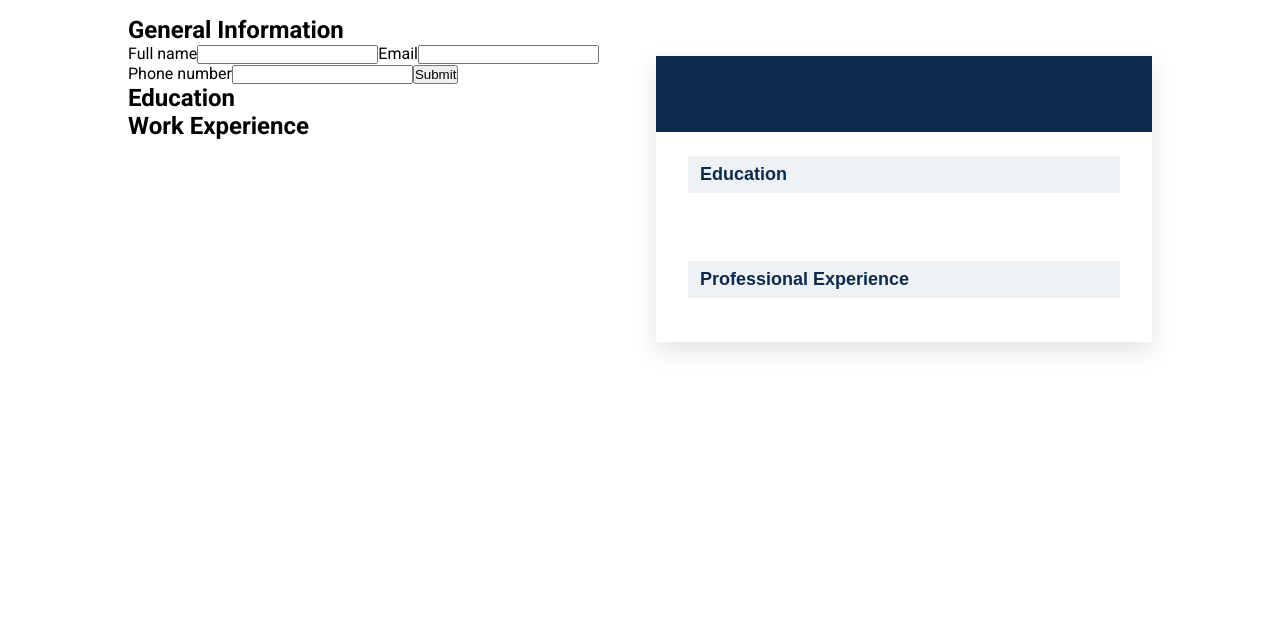
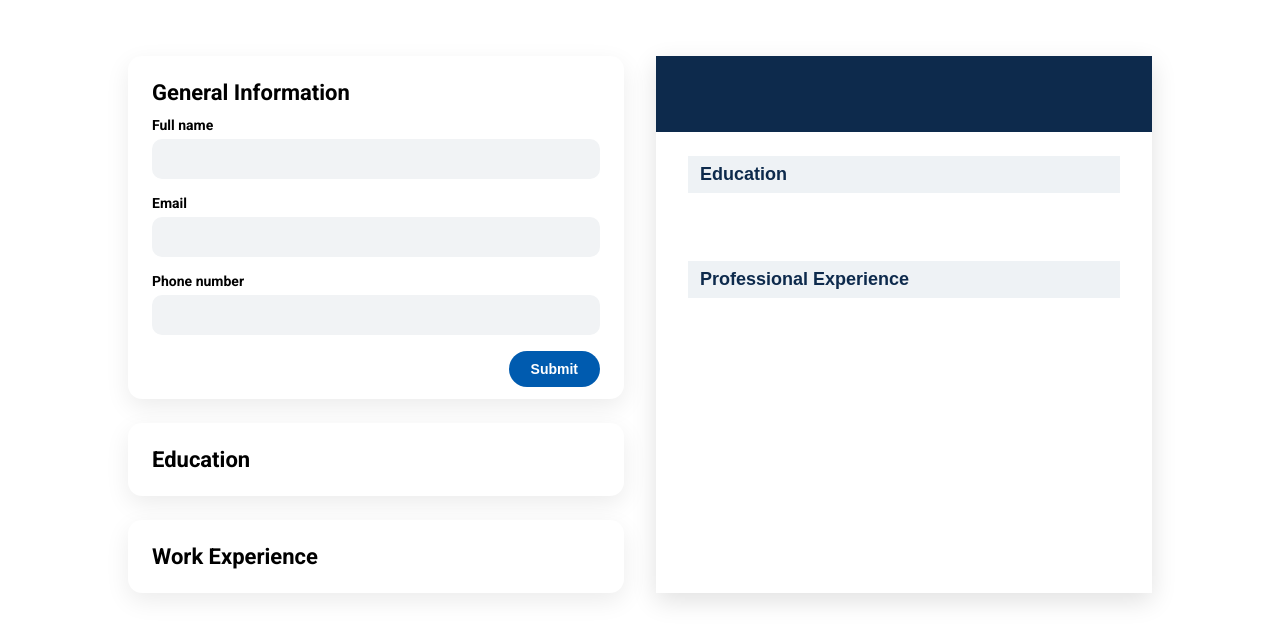
Before and after one commit to leetbeet/cv-application, a React (Vite) app: page / in a window 1280 px wide. Both pictures are taken after a click on the element "General Information". Shown: the top 642 px of the page. Built offline with nearby package versions, Linux system fonts and the light colour scheme.

Commit message:
style: forms

```diff
--- a/src/components/App.jsx
+++ b/src/components/App.jsx
@@ -4,6 +4,7 @@ import GeneralInfo from './GeneralInfo';
 import WorkExperience from './WorkExperience';
 import Education from './Education';
 import Resume from './Resume';
+import '../styles/form.css';
 
 export default function App() {
   const [general, setGeneral] = useState({
--- a/src/styles/form.css
+++ b/src/styles/form.css
@@ -0,0 +1,115 @@
+.form {
+  display: flex;
+  flex-direction: column;
+  gap: 24px;
+  margin: 40px auto;
+}
+
+.general-form,
+.education-form,
+.work-form {
+  background: #ffffff;
+  border-radius: 14px;
+  padding: 12px 24px;
+  box-shadow: 0 8px 24px rgba(0, 0, 0, 0.08);
+}
+
+.general-form > h2,
+.education-form > h2,
+.work-form > h2 {
+  display: flex;
+  align-items: center;
+  justify-content: space-between;
+  font-size: 22px;
+  font-weight: 700;
+  cursor: pointer;
+  margin: 12px 0;
+}
+
+form {
+  display: flex;
+  flex-direction: column;
+  gap: 16px;
+}
+
+label {
+  display: flex;
+  flex-direction: column;
+  gap: 6px;
+  font-size: 14px;
+  font-weight: 600;
+}
+
+input,
+textarea {
+  background: #f1f3f5;
+  border: none;
+  border-radius: 10px;
+  padding: 12px 14px;
+  font-size: 14px;
+  outline: none;
+}
+
+textarea {
+  resize: none;
+  min-height: 90px;
+}
+
+input::placeholder,
+textarea::placeholder {
+  color: #888;
+}
+
+form > div {
+  display: flex;
+  gap: 16px;
+}
+
+button {
+  align-self: flex-end;
+  background: #005baf;
+  color: #ffffff;
+  border: none;
+  border-radius: 999px;
+  padding: 10px 22px;
+  font-size: 14px;
+  font-weight: 600;
+  cursor: pointer;
+}
+
+button:hover {
+  filter: brightness(90%);
+}
+
+.openFormBtn {
+  background: #ffffff;
+  border-radius: 14px;
+  padding: 20px;
+  box-shadow: 0 6px 18px rgba(0, 0, 0, 0.06);
+  cursor: pointer;
+  transition: transform 0.15s ease, background 0.15s ease;
+}
+
+.openFormBtn:hover {
+  background: #f7f7f7;
+  transform: translateY(-2px);
+}
+
+.openFormBtn h2 {
+  margin: 0;
+  font-size: 16px;
+  font-weight: 700;
+}
+
+.openFormBtn h3 {
+  margin-top: 6px;
+  font-size: 14px;
+  font-weight: 500;
+  color: #555;
+}
+
+@media (max-width: 600px) {
+  form > div {
+    flex-direction: column;
+  }
+}
```
Also changed, not shown: src/styles/button.css (deleted).
